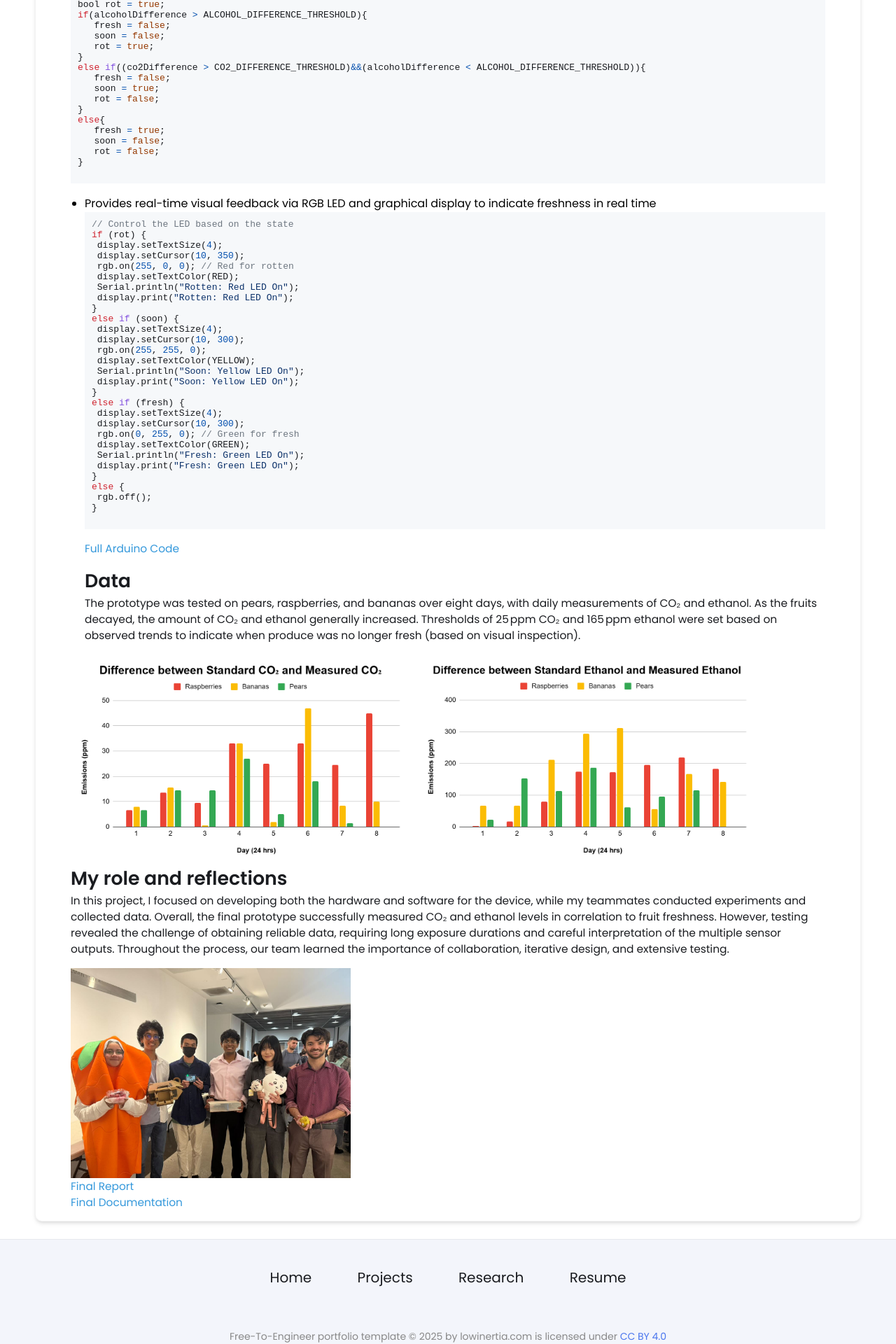
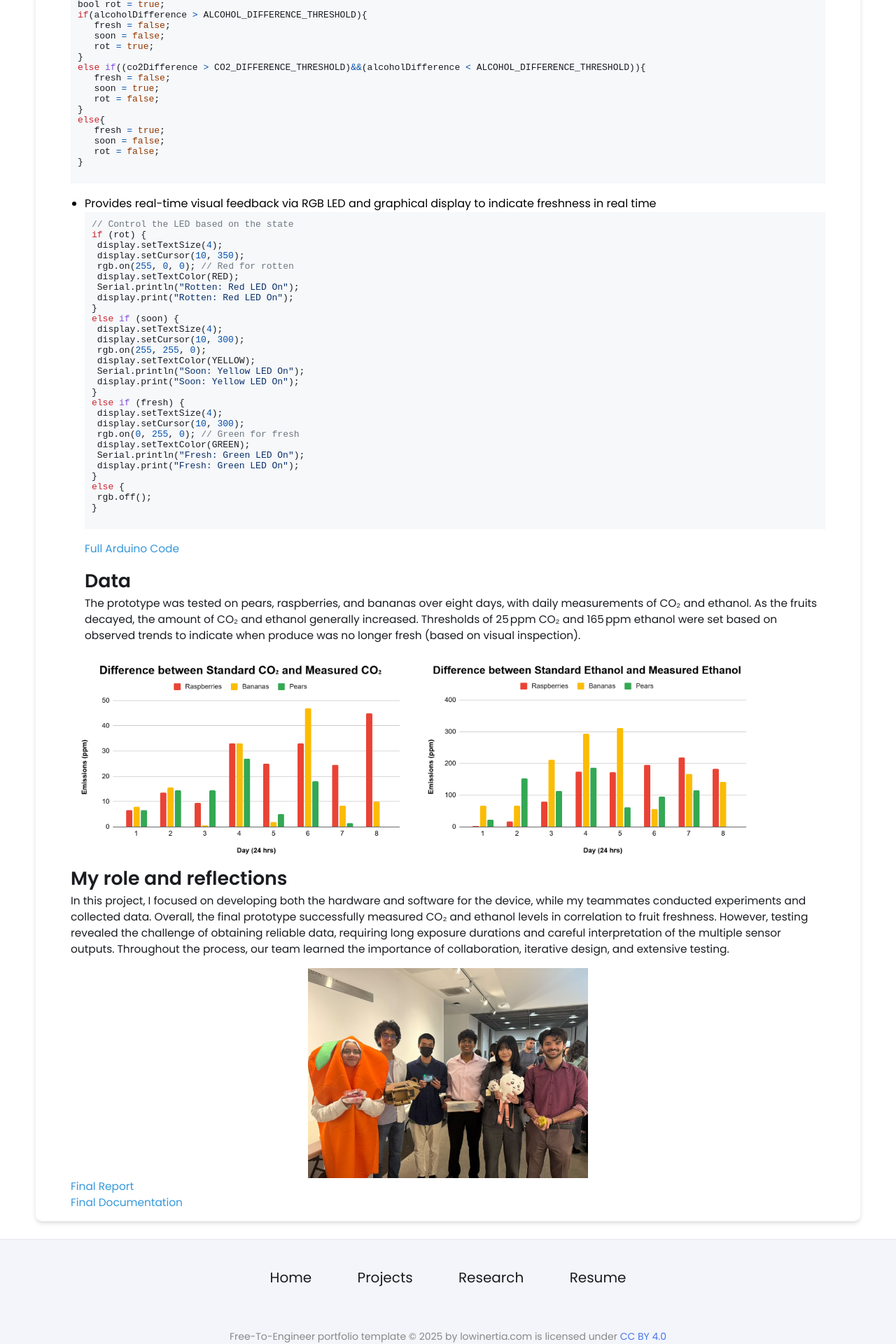
Before and after one commit to zeshui-song/zeshui-song.github.io, a Jekyll site: the page built from _projects/Gigasniffer/index.md, in a window 1280 px wide. Shown: the part 2855-4775 px from the top of the page at 70% size. Built offline with Jekyll 4.4.1, drawn with Linux system fonts in a browser that asks for light colours.

Commit message:
pls work

```diff
--- a/_projects/Gigasniffer/index.md
+++ b/_projects/Gigasniffer/index.md
@@ -121,7 +121,7 @@ The prototype was tested on pears, raspberries, and bananas over eight days, wit
 {% include image-gallery.html images="CO2.png, Ethanol.png" height="300" %}
 # My role and reflections
 In this project, I focused on developing both the hardware and software for the device, while my teammates conducted experiments and collected data. Overall, the final prototype successfully measured CO₂ and ethanol levels in correlation to fruit freshness. However, testing revealed the challenge of obtaining reliable data, requiring long exposure durations and careful interpretation of the multiple sensor outputs. Throughout the process, our team learned the importance of collaboration, iterative design, and extensive testing.
-<div style="display: flex; justify-content: center;">
+<div style="width: fit-content; margin: 0 auto;">
   {% include image-gallery.html images="Best team.jpg" height="300" %}
 </div>
 [Final Report]({{ "/EID101B_Team4_FinalReport.pdf" | relative_url }})<br>
```
